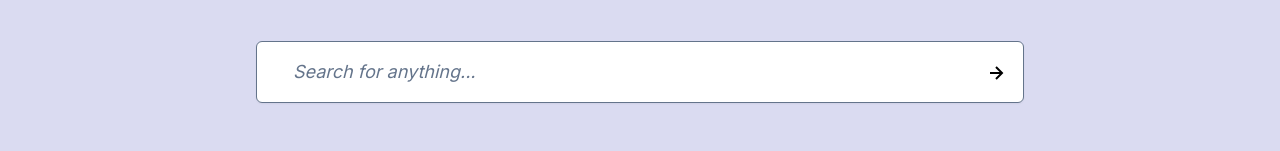
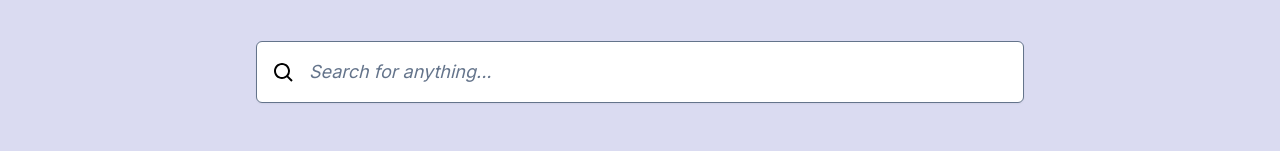
Before and after one commit to Gabrieluser430/new-abstract, a Next.js app: page / in a window 1280 px wide. Shown: the part 271-422 px from the top of the page. Built offline with nearby package versions, Linux system fonts and the light colour scheme.

Commit message:
input icon bug fixed

```diff
--- a/src/app/page.js
+++ b/src/app/page.js
@@ -6,7 +6,7 @@ import fourthPNG from "../../public/fourthPNG.png"
 import fifthPNG from "../../public/fifthPNG.png"
 import sixthPNG from "../../public/sixthPNG.png"
 import logo from "../../public/logo.svg"
-import outraSeta from "../../public/outraSeta.svg"
+import seta from "../../public/seta.svg"
 
 export default function Home() {
   return (
@@ -32,8 +32,8 @@ export default function Home() {
             How can we help you?
           </h1>
           <div className="w-full max-w-3xl relative">
-            <Image src={outraSeta} className="absolute cursor-pointer right-4 top-5"/>
-           <input className="placeholder:italic placeholder:text-slate-500 block bg-white  w-full max-w-3xl  border border-slate-500 rounded-md py-4 pl-9 pr-3 shadow-sm focus:outline-none focus:border-sky-500 focus:ring-sky-500 focus:ring-1 sm:text-sm md:text-lg" placeholder="Search for anything..." type="search" name="search"/>
+            <Image src={seta} className="absolute cursor-pointer left-4 top-5 w-6"/>
+           <input className=" indent-4 placeholder:italic placeholder:text-slate-500 block bg-white  w-full max-w-3xl  border border-slate-500 rounded-md py-4 pl-9 pr-3 shadow-sm focus:outline-none focus:border-sky-500 focus:ring-sky-500 focus:ring-1 sm:text-sm md:text-lg" placeholder="Search for anything..." type="search" name="search"/>
           </div>
         </section>
         <section>
```
